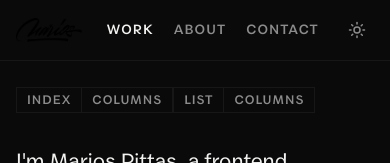
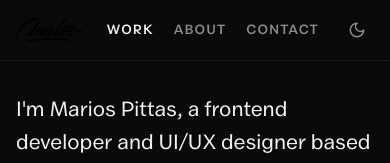
Before and after one commit to mpittas/mp-portfolio, a Next.js app: page /v/grid in a window 390 px wide. Shown: the top 163 px of the page. Built offline with nearby package versions, Linux system fonts and the light colour scheme.

Commit message:
Hide work layout tabs on mobile and default to light theme.

```diff
--- a/app/layout.tsx
+++ b/app/layout.tsx
@@ -31,7 +31,7 @@ export const metadata: Metadata = {
 };
 
 export const viewport: Viewport = {
-  themeColor: "#0a0a0a",
+  themeColor: "#f4f4f1",
 };
 
 export default function RootLayout({ children }: LayoutProps<"/">) {
@@ -44,7 +44,7 @@ export default function RootLayout({ children }: LayoutProps<"/">) {
       <head>
         <script
           dangerouslySetInnerHTML={{
-            __html: `(function(){try{var t=localStorage.getItem("theme");if(t!=="light"&&t!=="dark"){t="dark"}var d=document.documentElement;d.setAttribute("data-theme",t);d.style.colorScheme=t}catch(e){}})()`,
+            __html: `(function(){try{var t=localStorage.getItem("theme");if(t!=="light"&&t!=="dark"){t="light"}var d=document.documentElement;d.setAttribute("data-theme",t);d.style.colorScheme=t}catch(e){}})()`,
           }}
         />
       </head>
--- a/components/home/layout-switch.tsx
+++ b/components/home/layout-switch.tsx
@@ -8,11 +8,6 @@ const desktopLayouts = [
   { href: "/v/columns", label: "Columns" },
 ] as const;
 
-const mobileLayouts = [
-  { href: "/v/list", label: "List" },
-  { href: "/v/columns", label: "Columns" },
-] as const;
-
 function isLayoutActive(pathname: string, href: string) {
   if (href === "/v/index") {
     return pathname === "/" || pathname === "/v/index";
@@ -20,21 +15,16 @@ function isLayoutActive(pathname: string, href: string) {
   return pathname === href;
 }
 
-function LayoutNav({
-  layouts,
-  pathname,
-  className,
-}: {
-  layouts: ReadonlyArray<{ href: string; label: string }>;
-  pathname: string;
-  className: string;
-}) {
+export function LayoutSwitch() {
+  const pathname = usePathname();
+
   return (
+    <div className="hidden px-7 pt-8 md:block">
       <nav
         aria-label="Work layout"
-      className={`inline-flex flex-wrap border border-rule/40 ${className}`}
+        className="inline-flex flex-wrap border border-rule/40"
       >
-      {layouts.map((layout, index) => {
+        {desktopLayouts.map((layout, index) => {
           const active = isLayoutActive(pathname, layout.href);
           return (
             <Link
@@ -44,7 +34,9 @@ function LayoutNav({
               aria-selected={active}
               aria-current={active ? "page" : undefined}
               className={`spec no-underline px-2.5 py-1 transition-colors text-xs ${
-              index < layouts.length - 1 ? "border-r border-rule/40" : ""
+                index < desktopLayouts.length - 1
+                  ? "border-r border-rule/40"
+                  : ""
               } ${
                 active
                   ? "bg-ink text-board"
@@ -56,24 +48,6 @@ function LayoutNav({
           );
         })}
       </nav>
-  );
-}
-
-export function LayoutSwitch() {
-  const pathname = usePathname();
-
-  return (
-    <div className="px-4 pt-6 md:px-7 md:pt-8">
-      <LayoutNav
-        layouts={desktopLayouts}
-        pathname={pathname}
-        className="hidden md:inline-flex"
-      />
-      <LayoutNav
-        layouts={mobileLayouts}
-        pathname={pathname}
-        className="inline-flex md:hidden"
-      />
     </div>
   );
 }
--- a/lib/use-theme.ts
+++ b/lib/use-theme.ts
@@ -4,7 +4,7 @@ import { useCallback, useSyncExternalStore } from "react";
 
 export type Theme = "dark" | "light";
 
-export const DEFAULT_THEME: Theme = "dark";
+export const DEFAULT_THEME: Theme = "light";
 const STORAGE_KEY = "theme";
 const META_COLORS: Record<Theme, string> = {
   dark: "#0a0a0a",
@@ -39,7 +39,7 @@ function subscribe(listener: () => void) {
 // The <html data-theme> attribute (written by the inline boot script before
 // paint) is the single source of truth, so server and client always agree.
 function getSnapshot(): Theme {
-  return document.documentElement.getAttribute("data-theme") === "light" ? "light" : "dark";
+  return document.documentElement.getAttribute("data-theme") === "dark" ? "dark" : "light";
 }
 
 function getServerSnapshot(): Theme {
```
Lines whose indentation alone changed are shown as unchanged.
